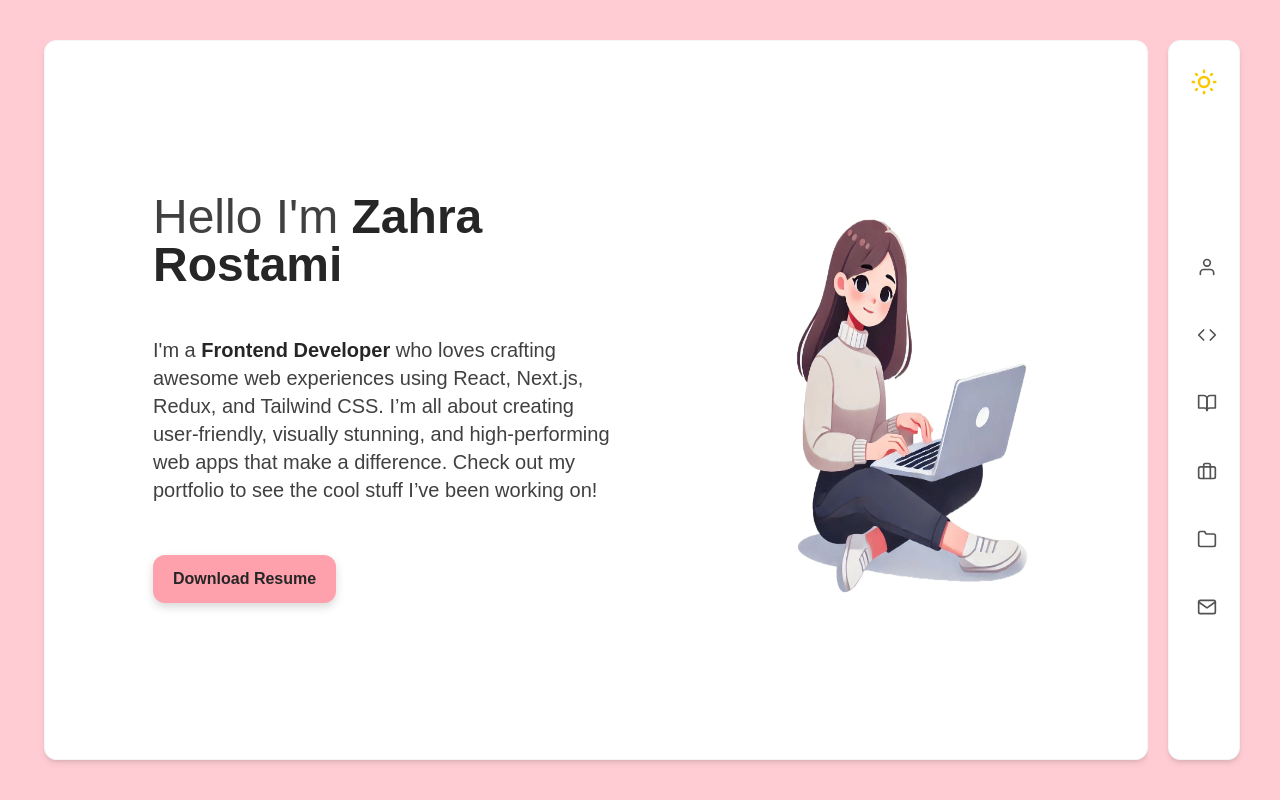
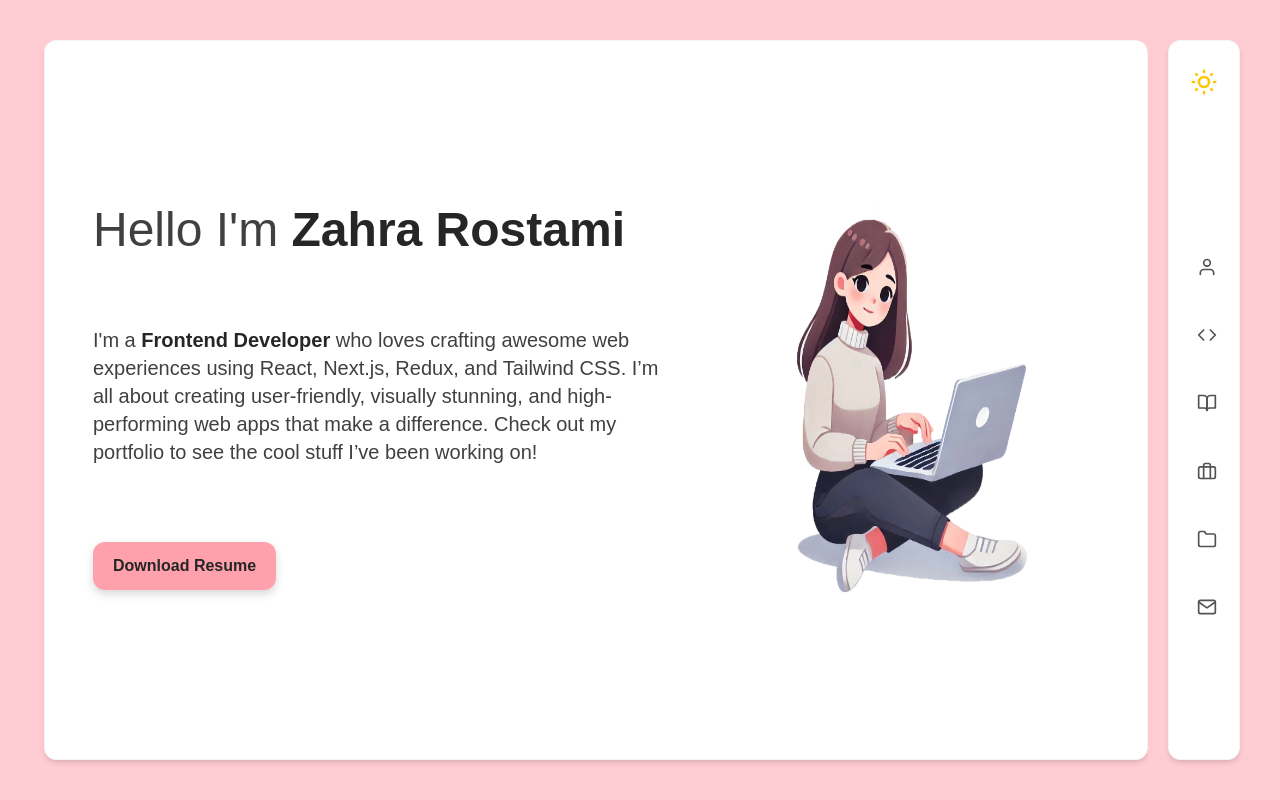
Before and after one commit to zahraRostami1999/next-portfolio, a Next.js app: page / in a window 1280 px wide. Built offline with nearby package versions, Linux system fonts and the light colour scheme.

Commit message:
04-08-23-update style

```diff
--- a/src/components/about/About.jsx
+++ b/src/components/about/About.jsx
@@ -22,7 +22,7 @@ export default function About() {
   return (
     <div className="w-full lg:py-0 sm:py-10 py-3 flex flex-wrap items-center p-5 h-[90vh] bg-white rounded-xl shadow-md border border-neutral-100">
       <div className="lg:px-2 w-full flex lg:justify-between sm:flex-wrap-reverse justify-center flex-wrap-reverse">
-        <div className="lg:w-3/5 md:w-3/5 sm:w-4/5 w-11/12 lg:px-20 md:px-14">
+        <div className="lg:w-3/5 md:w-3/5 sm:w-4/5 w-11/12 lg:px-5 md:px-14">
           <div className="w-full h-full flex flex-wrap justify-start items-center sm:py-10 py-6 text-neutral-700">
             <div className="lg:text-5xl md:text-3xl sm:text-2xl text-2xl w-full my-5">
               <div className="w-full">
```
